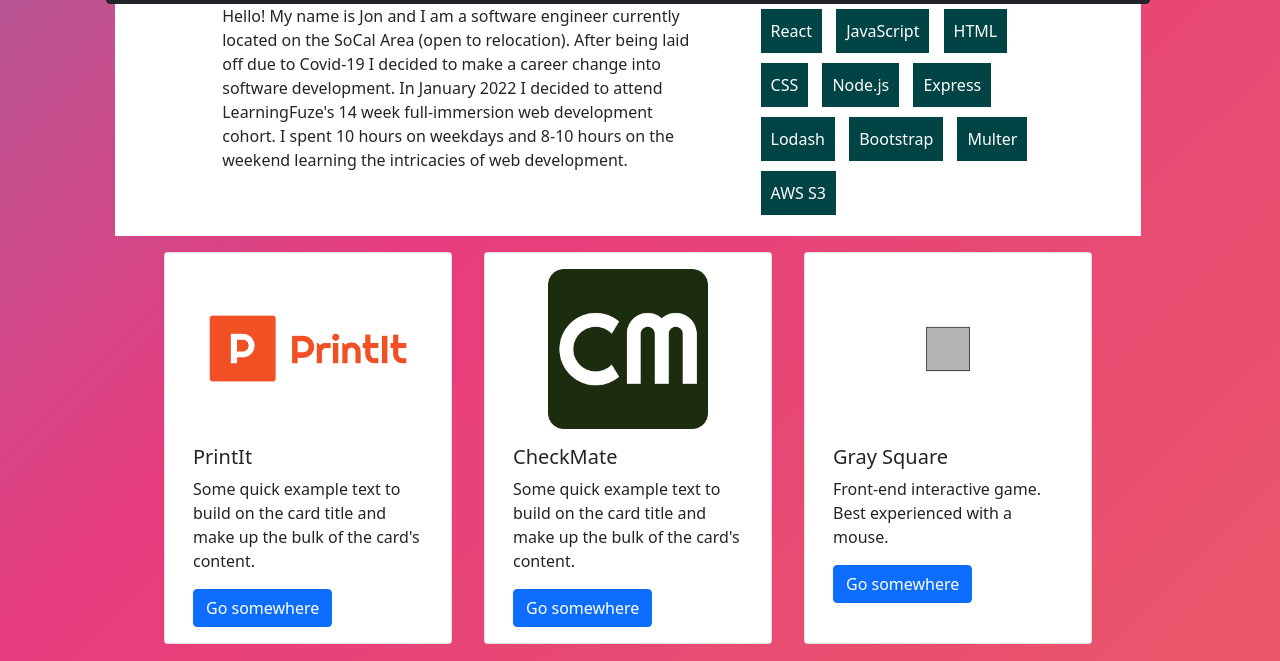
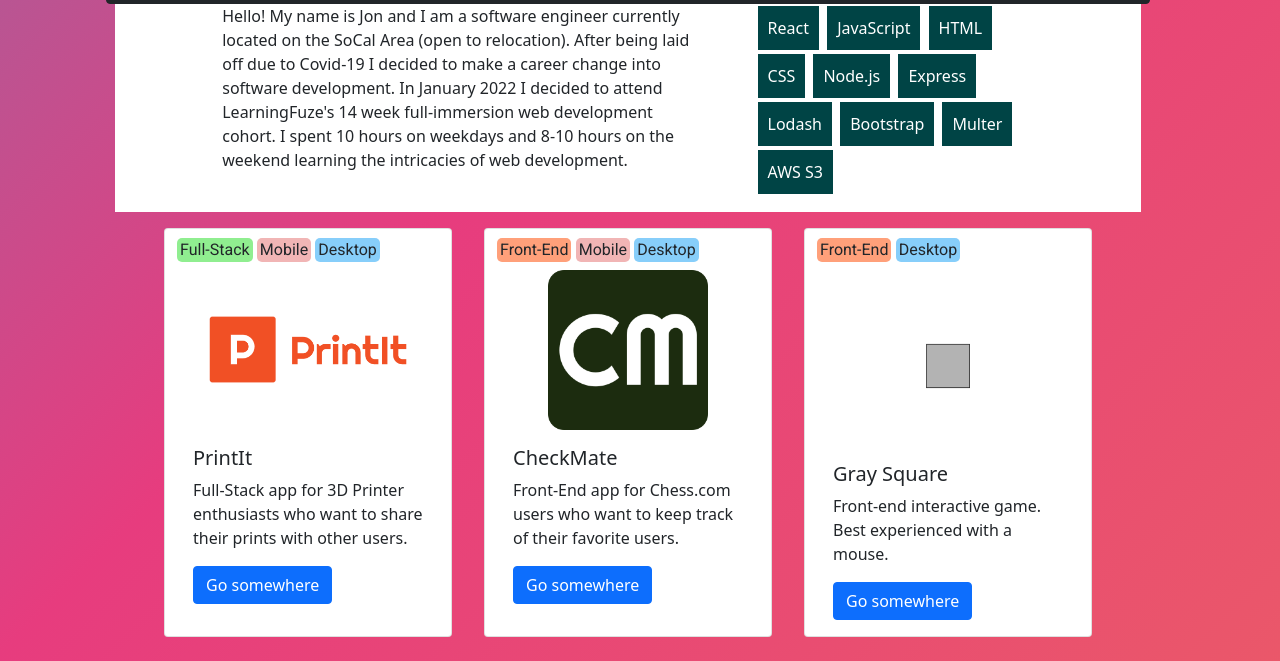
Before and after one commit to Jktanisaka/Portfolio-Page, a website: page index.html in a window 1280 px wide. Shown: the part 139-800 px from the top of the page. Drawn offline with nearby package versions, Linux system fonts and the light colour scheme; a web font is replaced by a local one.

Commit message:
completed body

```diff
--- a/css/styles.css
+++ b/css/styles.css
@@ -9,7 +9,7 @@ li {
   background-color: rgb(0, 68, 69);
   color: white;
   padding: 10px;
-  margin: 5px;
+  margin: 2px;
   text-align: center;
   display: inline-block;
 }
@@ -23,6 +23,29 @@ img {
   min-height: 10rem !important;
   max-height: 10rem !important;
   object-fit: contain;
+}
+
+.descriptor {
+  font-family: Roboto, sans-serif;
+  padding: 0 3px;
+  border-radius: 5px;
+  display: inline-block;
+}
+
+.front-end {
+  background-color: lightsalmon;
+}
+
+.full-stack {
+  background-color: lightgreen;
+}
+
+.mobile {
+  background-color: rgb(241, 181, 181);
+}
+
+.desktop {
+  background-color: lightskyblue;
 }
 
 .name {
--- a/index.html
+++ b/index.html
@@ -5,6 +5,9 @@
   <meta name="viewport" content="width=device-width, initial-scale=1.0">
   <title>Jonathan Tanisaka Portfolio</title>
   <link rel="icon" href="images/favicon.ico">
+  <link rel="preconnect" href="https://fonts.googleapis.com">
+  <link rel="preconnect" href="https://fonts.gstatic.com" crossorigin>
+  <link href="https://fonts.googleapis.com/css2?family=Edu+QLD+Beginner&family=Roboto&display=swap" rel="stylesheet">
   <link rel="stylesheet" href="https://cdnjs.cloudflare.com/ajax/libs/font-awesome/6.1.1/css/all.min.css"
   integrity="sha512-KfkfwYDsLkIlwQp6LFnl8zNdLGxu9YAA1QvwINks4PhcElQSvqcyVLLD9aMhXd13uQjoXtEKNosOWaZqXgel0g=="
   crossorigin="anonymous" referrerpolicy="no-referrer" />
@@ -55,25 +58,39 @@
     <div class="container">
       <div class="row justify-content-center">
         <div class="card m-3 rounded" style="width: 18rem;">
-          <img class="card-img-top mt-3" src="printit.png" alt="Card image cap">
+          <div class="display-inline mt-2 mb-2">
+            <p class="full-stack descriptor m-0">Full-Stack</p>
+            <p class="descriptor mobile m-0">Mobile</p>
+            <p class="descriptor desktop m-0">Desktop</p>
+          </div>
+          <img class="card-img-top" src="./images/printit.png" alt="Card image cap">
           <div class="card-body">
             <h5 class="card-title">PrintIt</h5>
-            <p class="card-text">Some quick example text to build on the card title and make up the bulk of the card's content.
+            <p class="card-text">Full-Stack app for 3D Printer enthusiasts who want to share their prints with other users.
             </p>
             <a href="#" class="btn btn-primary">Go somewhere</a>
           </div>
         </div>
         <div class="card m-3 rounded" style="width: 18rem;">
-          <img class="card-img-top mt-3" src="checkmate.png" alt="Card image cap">
+          <div class="display-inline mt-2 mb-2">
+            <p class="descriptor front-end m-0">Front-End</p>
+            <p class="descriptor mobile m-0">Mobile</p>
+            <p class="descriptor desktop m-0">Desktop</p>
+          </div>
+          <img class="card-img-top" src="./images/checkmate.png" alt="Card image cap">
           <div class="card-body">
             <h5 class="card-title">CheckMate</h5>
-            <p class="card-text">Some quick example text to build on the card title and make up the bulk of the card's content.
+            <p class="card-text">Front-End app for Chess.com users who want to keep track of their favorite users.
             </p>
             <a href="#" class="btn btn-primary">Go somewhere</a>
           </div>
         </div>
         <div class="card m-3 rounded" style="width: 18rem;">
-          <img class="card-img-top mt-3" src="graysquare.png" alt="Card image cap">
+          <div class="display-inline mt-2 mb-2">
+            <p class="descriptor front-end m-0">Front-End</p>
+            <p class="descriptor desktop m-0">Desktop</p>
+          </div>
+          <img class="card-img-top mt-3" src="./images/graysquare.png" alt="Card image cap">
           <div class="card-body">
             <h5 class="card-title">Gray Square</h5>
             <p class="card-text">Front-end interactive game. Best experienced with a mouse.
```
Also changed, not shown: images/checkmate.png (renamed from checkmate.png), images/graysquare.png (renamed from graysquare.png), images/printit.png (renamed from printit.png).
